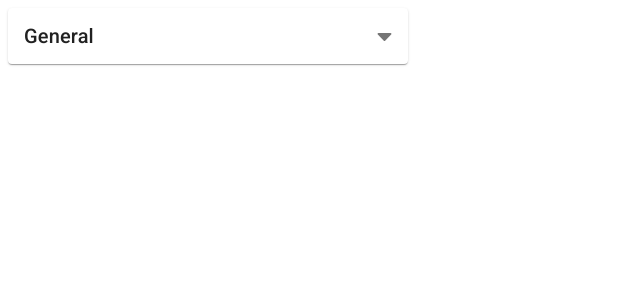
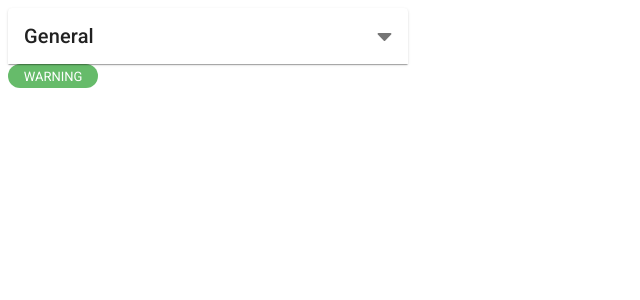
Before and after one commit to SebastianLiando/amr-web-gui-schaeffler, a React (Create React App) app in the folder amr-web-app/: page / in a window 1280 px wide. Shown: the top 300 px of the page, without its empty margins (0-640 px from the left). Built offline with nearby package versions, Linux system fonts and the light colour scheme.

Commit message:
Add status chip component

```diff
--- a/amr-web-app/src/App.js
+++ b/amr-web-app/src/App.js
@@ -2,10 +2,10 @@ import { Box, makeStyles } from '@material-ui/core'
 import React from 'react'
 
 import GeneralHealthState from './components/health-state/general-health-state/general-health-state'
+import StatusChip from './components/status-chip/status-chip'
 
 const useStyles = makeStyles({
   app: {
-    textAlign: 'center',
     width: '100%',
   },
 })
@@ -23,6 +23,8 @@ const app = () => {
           distance: 54.12385,
         }}
       />
+
+      <StatusChip title="WARNING" />
     </Box>
   )
 }
--- /dev/null
+++ b/amr-web-app/src/components/status-chip/status-chip.js
@@ -0,0 +1,25 @@
+import { Chip, makeStyles } from '@material-ui/core'
+import React from 'react'
+import getColor from './utils'
+
+const statusGood = ({ title, width = '90px', type = 'ok' }) => {
+  const useStyles = makeStyles({
+    background: {
+      backgroundColor: getColor(type, false),
+      color: '#FFFFFF',
+      width: width,
+    },
+  })
+
+  const classes = useStyles()
+
+  return (
+    <Chip
+      label={title}
+      size="small"
+      className={classes.background}
+    />
+  )
+}
+
+export default statusGood
--- /dev/null
+++ b/amr-web-app/src/components/status-chip/utils.js
@@ -0,0 +1,23 @@
+import green from '@material-ui/core/colors/green'
+import amber from '@material-ui/core/colors/amber'
+import red from '@material-ui/core/colors/red'
+
+/**
+ * Returns the color to use for the status chip.
+ *
+ * @param {String} type 'ok', 'warning', or 'error'
+ * @param {boolean} isDarkTheme Whether the current theme is dark theme.
+ */
+const getColor = (type, isDarkTheme = false) => {
+  const number = isDarkTheme ? '200' : '400'
+
+  if (type.toLowerCase() === 'error') {
+    return red[number]
+  } else if (type.toLowerCase() === 'warning') {
+    return amber[number]
+  } else {
+    return green[number]
+  }
+}
+
+export default getColor
```
Also changed, not shown: 1 other file (tests, documents, lock files or other folders).
